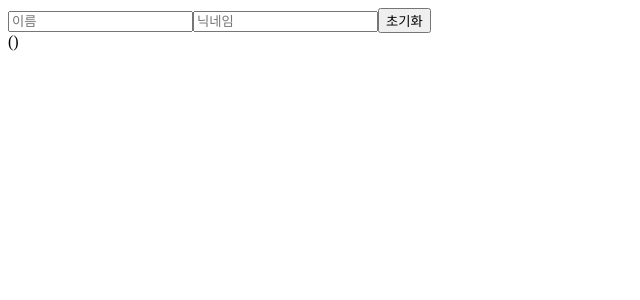
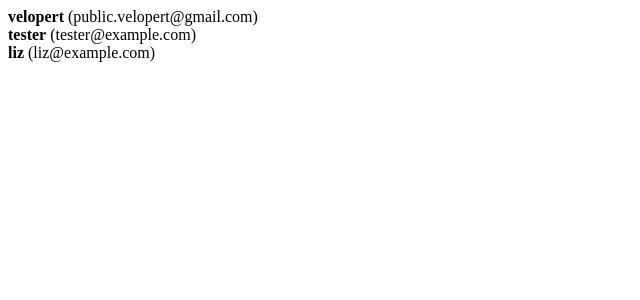
Before and after one commit to mnxmnz/React-Practice, a React (Create React App) app: page / in a window 1280 px wide. Shown: the top 300 px of the page, without its empty margins (0-640 px from the left). Built offline with nearby package versions, Linux system fonts and the light colour scheme.

Commit message:
12. useRef로 컴포넌트 안의 변수 만들기

```diff
--- a/src/App.js
+++ b/src/App.js
@@ -1,8 +1,32 @@
-import React from 'react';
-import InputSample from './InputSample';
+import React, { useRef } from 'react';
+import UserList from './UserList';
 
 function App() {
-  return <InputSample />;
+  const users = [
+    {
+      id: 1,
+      username: 'velopert',
+      email: 'public.velopert@gmail.com',
+    },
+    {
+      id: 2,
+      username: 'tester',
+      email: 'tester@example.com',
+    },
+    {
+      id: 3,
+      username: 'liz',
+      email: 'liz@example.com',
+    },
+  ];
+
+  const nextId = useRef(4);
+
+  const onCreate = () => {
+    nextId.current += 1;
+  };
+
+  return <UserList users={users} />;
 }
 
 export default App;
--- /dev/null
+++ b/src/UserList.js
@@ -0,0 +1,21 @@
+import React from 'react';
+
+function User({ user }) {
+  return (
+    <div>
+      <b>{user.username}</b> <span>({user.email})</span>
+    </div>
+  );
+}
+
+function UserList({ users }) {
+  return (
+    <div>
+      {users.map(user => (
+        <User key={user.id} user={user} />
+      ))}
+    </div>
+  );
+}
+
+export default UserList;
```
